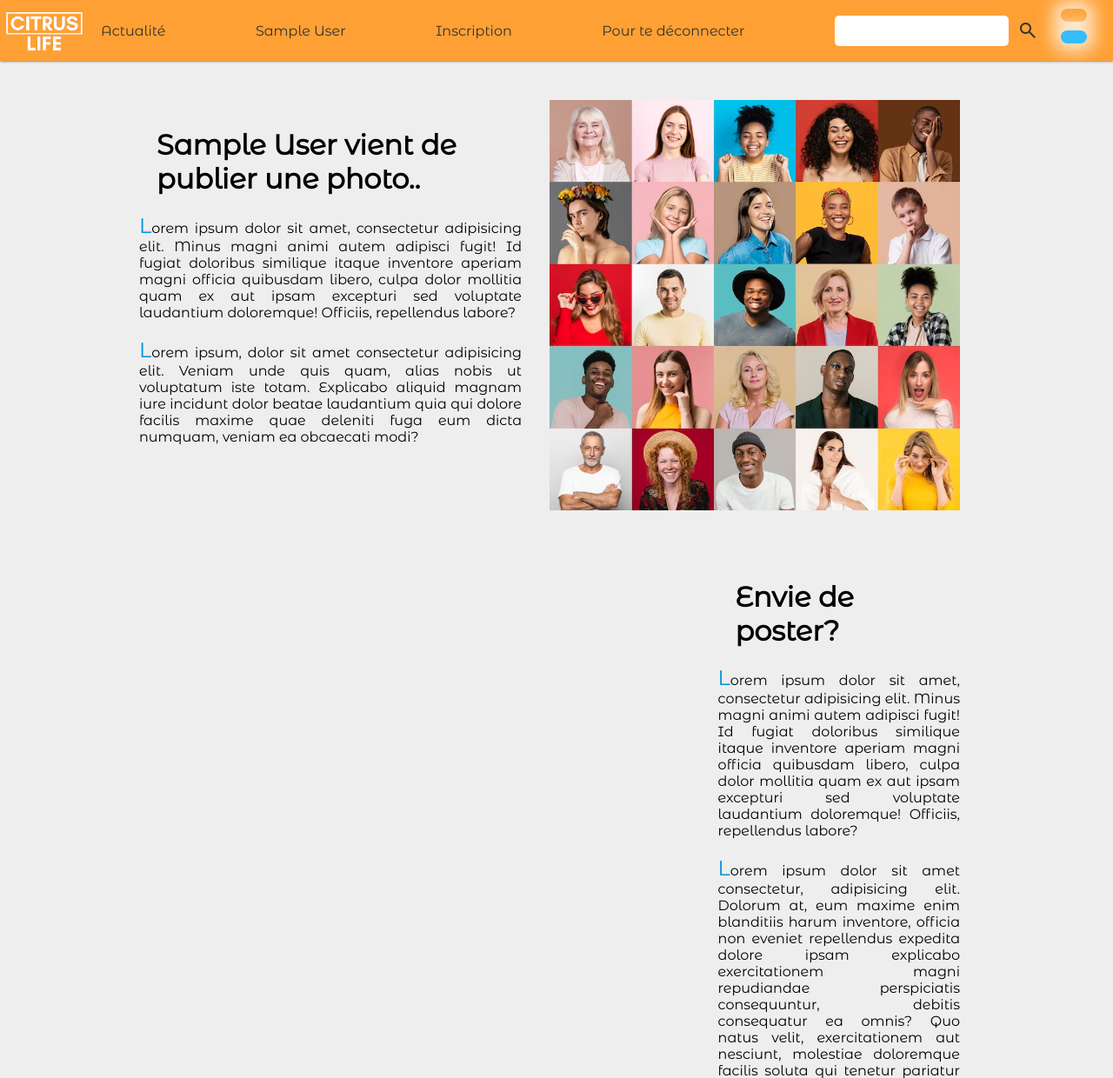
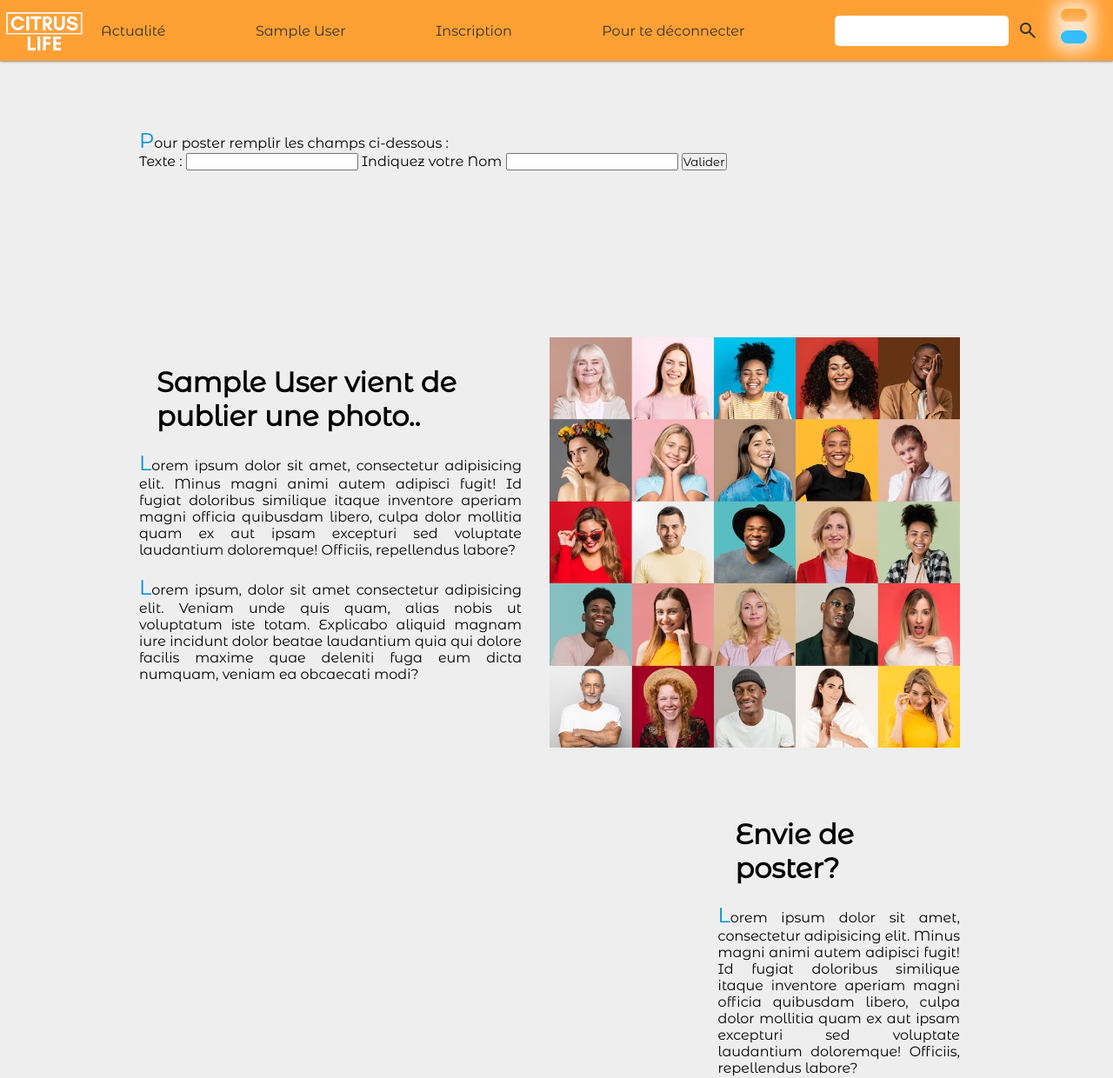
Before and after one commit to Valodev89/reseau_social_perso, a PHP site: page /page_principal_log.php in a window 1280 px wide. Shown: the top 1240 px of the page at 87% size. Run offline with PHP 8.4, Linux system fonts and the light colour scheme; the visitor is signed in with stand-in values (Sample User, id 1); tables that the repository leaves empty or names only in its code hold one stand-in row (values such as "Sample post"); some libraries are stand-ins or nearby versions.

Commit message:
rectification beug

```diff
--- a/Page_inscription.php
+++ b/Page_inscription.php
@@ -1,13 +1,16 @@
 <?php
+
+  session_start();
 
   $style = "css/styleinscription.css";
   $script = "js/scriptinscription.js";
-  $titre = "CitrusLife - Inscription";
+  $titre = 'CitrusLife';
   $log = "Se connecter";
   $profil = 'Mon profil';
 
   include("includes/header.php");
 
+  session_destroy();
 ?>
   <main>
     <div class="adapt" id="adapt">
--- a/includes/header.php
+++ b/includes/header.php
@@ -17,7 +17,7 @@
     <div class="nav-elements" id="nav-elements">
       <a href="./index.php"><img src="media/Logo4.png" id="logo" alt="logo citrus"></a>
       <ul class="nav-links">
-        <li class="linav"><a href="#adapt-title">Actualité</a></li>
+        <li class="linav"><a href="./actualite.php">Actualité</a></li>
         <li class="linav"><a href="./Page_profil.php"><?php echo $profil; ?></a></li>
         <li class="linav"><a href="./Page_inscription.php">Inscription</a></li>
         <li class="linav"><a href="./Se_connecter.php"><?php echo $log; ?></a></li>
--- a/index.php
+++ b/index.php
@@ -2,9 +2,10 @@
 
   $style = "css/style.css";
   $script = "js/script.js";
-  $titre = "CitrusLife - home";
+  $titre = 'CitrusLife';
   $log = "Se connecter";
   $profil = 'Mon profil';
+
 
   include("includes/header.php");
 
--- a/page_principal_log.php
+++ b/page_principal_log.php
@@ -3,18 +3,37 @@
 
   $style = "css/style_page_principal_log.css";
   $script = "js/script_page_principal_log.js";
-  $titre = "CitrusLife - ". $_SESSION['name'];
-  $log = "Pour te déconnecter";
-  $profil = $_SESSION['name'];
+
+  if ($_SESSION['name']){
+    $titre = "CitrusLife - ". $_SESSION['name'];
+    $profil = $_SESSION['name'];
+    $log = "Pour te déconnecter";
+  } else {
+    $titre = 'CitrusLife';
+    $log = "Se connecter";
+    $profil = 'Mon profil';
+  }
 
   include("includes/header.php");
-
   include('connexion.php');
-
-
-
 ?>
   <main>
+  <div class="adapt" id="adapt">
+      <div class="dummy-adapt">
+        <form method="post" id="form" action="inscription.php">
+
+            <p class="formulaire">Pour poster remplir les champs ci-dessous : </p>
+
+            <label for="publication">Texte : </label>
+            <input type="text" name="publication" id="publication" required>
+
+            <label for="lastname">Indiquez votre Nom</label>
+            <input type="text" name="lastname" id="lastname" required>
+
+            <input type="submit" value="Valider">
+        </form>
+      </div>
+    </div>
     <div class="adapt" id="adapt">
       <div class="dummy-adapt">
         <h2 id="adapt-title"><?php echo $profil; ?> vient de publier une photo..</h2>
--- a/se_connecter.php
+++ b/se_connecter.php
@@ -4,9 +4,10 @@
 
   $style = "css/se_connecter.css";
   $script = "js/se_connecter.js";
-  $titre = "CitrusLife - home";
+  $titre = 'CitrusLife';
   $log = "Se connecter";
-  $profil = "Mon profil";
+  $profil = 'Mon profil';
+
 
   include("includes/header.php");
 
```
Also changed, not shown: Page_profil.php (+10 -7 lines), actualite.php (added, +11 -0 lines).
